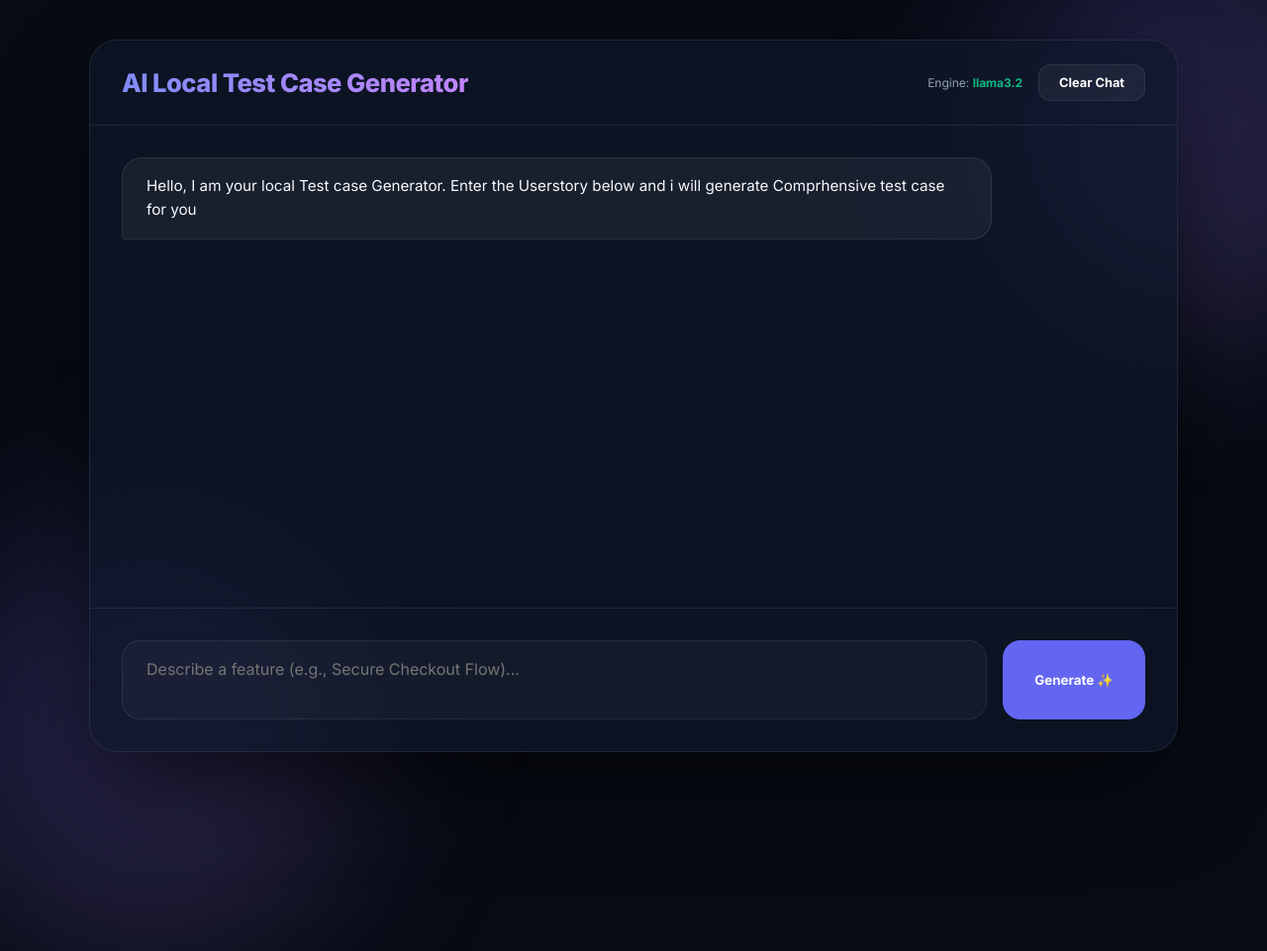
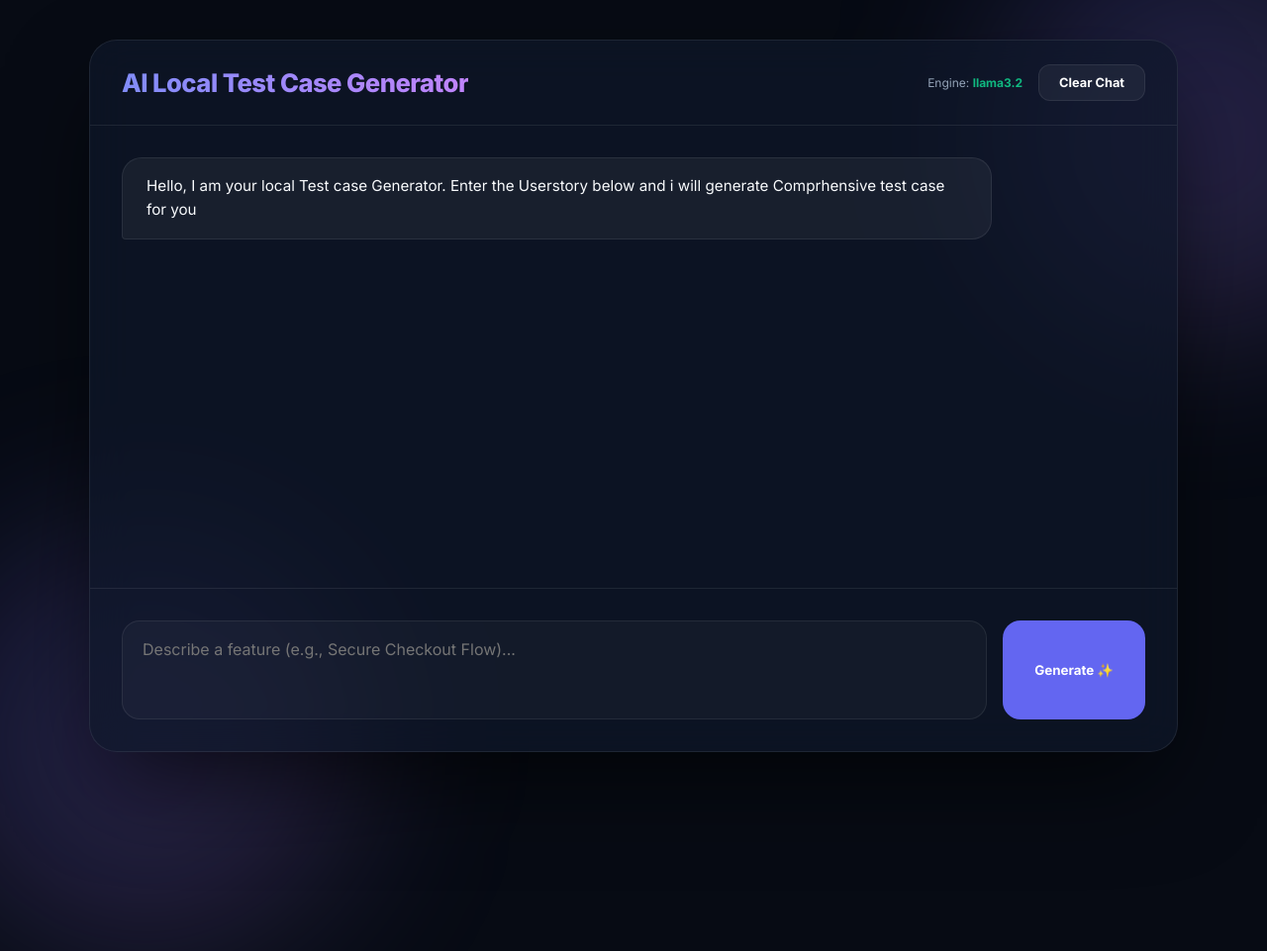
Before and after one commit to KrishnaKumar-commits/AI-Local-Test-case-Generator, a FastAPI app: page / in a window 1280 px wide; the page is wider, and only the part inside the window is pictured. Shown: that part at 99% size. Run offline with FastAPI, Linux system fonts and the light colour scheme.

Commit message:
UI: Refine TextArea styling and fix JSON handling

```diff
--- a/Project1-LocalTestCaseGenerator/frontend/static/style.css
+++ b/Project1-LocalTestCaseGenerator/frontend/static/style.css
@@ -300,7 +300,20 @@ textarea:focus {
 
 textarea {
     resize: none;
-    height: 80px;
+    height: 100px;
+    padding: 16px 20px;
+    line-height: 1.5;
+    overflow-y: auto;
+}
+
+/* Scrollbar for Textarea */
+textarea::-webkit-scrollbar {
+    width: 4px;
+}
+
+textarea::-webkit-scrollbar-thumb {
+    background: var(--glass-border);
+    border-radius: 10px;
 }
 
 button {
```
